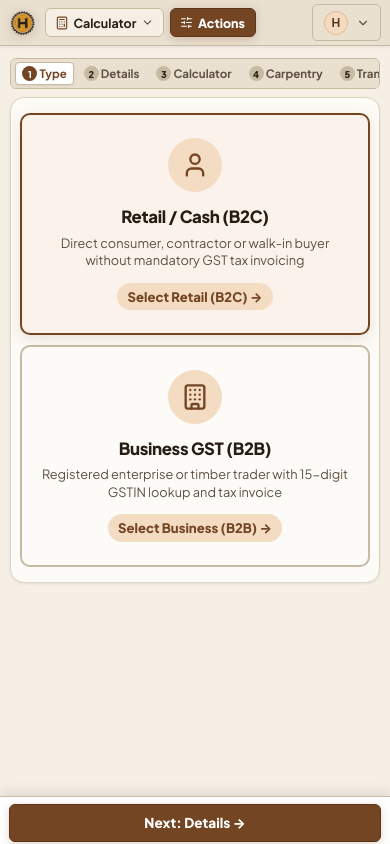
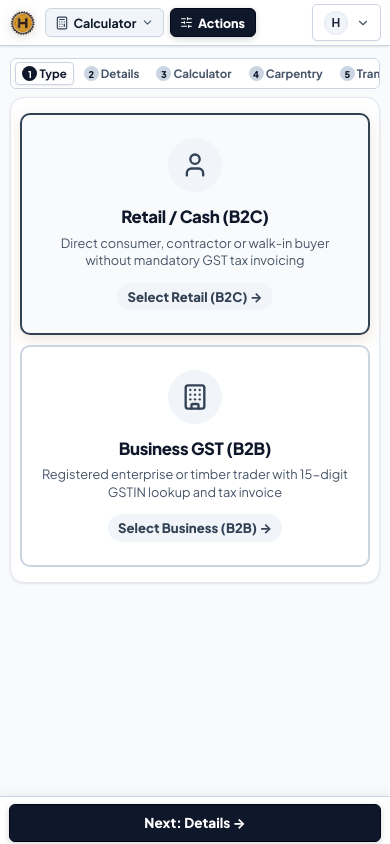
Before and after one commit to 20divine05/hindustan, a React (Vite) app: page / in a window 390 px wide. Built offline with nearby package versions, Linux system fonts and the light colour scheme.

Commit message:
Transform theme to sleek modern White and Silver executive look

```diff
--- a/src/components/Navbar.tsx
+++ b/src/components/Navbar.tsx
@@ -81,7 +81,7 @@ export const Navbar: React.FC<NavbarProps> = ({ currentView, onNavigate, activeS
                     fontSize: '0.62rem',
                     fontWeight: 700,
                     textTransform: 'uppercase',
-                    backgroundColor: 'rgba(140, 84, 43, 0.12)',
+                    backgroundColor: 'rgba(148, 163, 184, 0.15)',
                     border: '1px solid var(--primary-300)',
                     padding: '1px 5px',
                     borderRadius: '4px',
@@ -116,7 +116,7 @@ export const Navbar: React.FC<NavbarProps> = ({ currentView, onNavigate, activeS
                     fontSize: '0.78rem',
                     padding: '0.35rem 0.55rem',
                     borderRadius: '6px',
-                    backgroundColor: 'var(--bg-subtle, #f5efe6)',
+                    backgroundColor: 'var(--bg-subtle, #f1f5f9)',
                     border: '1px solid var(--border-medium)',
                     whiteSpace: 'nowrap'
                   }}
--- a/src/index.css
+++ b/src/index.css
@@ -1,49 +1,50 @@
 :root {
-  /* Warm Beige, Natural Sand, Saddle Leather, Cognac & Roasted Espresso */
-  --primary-950: #1b1007;
-  --primary-900: #2d1c0e;
-  --primary-850: #422814;
-  --primary-800: #58351b;
-  --primary-700: #734523;
-  --primary-600: #8c542b;
-  --primary-500: #a76534;
-  --primary-400: #c27c44;
-  --primary-300: #d6985f;
-  --primary-200: #e7ba8d;
-  --primary-100: #f4dcc2;
-  --primary-50: #fbf3eb;
-
-  --amber-600: #92400e;
-  --amber-500: #b45309;
-  --amber-400: #d97706;
-  --amber-300: #f59e0b;
-  --amber-100: #fef3c7;
-  --amber-50: #fffbeb;
-
-  --charcoal-950: #1b1713;
-  --charcoal-900: #2a231d;
-  --charcoal-800: #3c322a;
-  --charcoal-700: #51443a;
-  --charcoal-600: #6b5c50;
-  --charcoal-400: #938274;
-  --charcoal-200: #c9bea7;
-  --charcoal-100: #e2d9c8;
-  --charcoal-50: #f2ebe0;
-
-  /* The Beige Palette: Warm natural linen background, soft ivory cards */
-  --bg-page: #f5efe6;
-  --bg-surface: #eae0d0;
-  --bg-card: #fdfbf7;
-  --bg-card-hover: #f7f1e6;
-  --bg-input: #ffffff;
-
-  --border-light: #ded4c0;
-  --border-medium: #c7baa3;
-  --border-active: #8c542b;
-
-  --text-main: #261d15;
-  --text-muted: #5e5043;
-  --text-subtle: #857463;
+  /* Sleek Modern White & Silver Executive Palette */
+  --primary-950: #020617;
+  --primary-900: #0f172a; /* Slate 900: Deep contrast, executive buttons */
+  --primary-850: #1e293b;
+  --primary-800: #1e293b; /* Slate 800: Strong headings & crisp text */
+  --primary-700: #334155; /* Slate 700: Polished corporate slate */
+  --primary-600: #475569; /* Slate 600: Metallic silver-slate */
+  --primary-500: #64748b; /* Slate 500: Silver tone */
+  --primary-400: #94a3b8; /* Slate 400: Crisp silver accent */
+  --primary-300: #cbd5e1; /* Silver border / separator */
+  --primary-200: #e2e8f0; /* Soft silver boundary */
+  --primary-100: #f1f5f9; /* Frosted silver badge / active fill */
+  --primary-50: #f8fafc;  /* Luminous silver-white */
+
+  --amber-600: #1e293b;
+  --amber-500: #334155;
+  --amber-400: #475569;
+  --amber-300: #94a3b8;
+  --amber-100: #f1f5f9;
+  --amber-50: #f8fafc;
+
+  --charcoal-950: #020617;
+  --charcoal-900: #0f172a;
+  --charcoal-800: #1e293b;
+  --charcoal-700: #334155;
+  --charcoal-600: #475569;
+  --charcoal-400: #64748b;
+  --charcoal-200: #cbd5e1;
+  --charcoal-100: #e2e8f0;
+  --charcoal-50: #f8fafc;
+
+  /* Pure White & Silver Palette */
+  --bg-page: #f8fafc;       /* Crisp silver-tinted white canvas */
+  --bg-surface: #ffffff;    /* Pure crisp white surface */
+  --bg-card: #ffffff;       /* Pure white card */
+  --bg-card-hover: #f8fafc; /* Subtle silver hover */
+  --bg-subtle: #f1f5f9;     /* Soft silver container highlight */
+  --bg-input: #ffffff;      /* Pure white input */
+
+  --border-light: #e2e8f0;  /* Subtle silver hairline */
+  --border-medium: #cbd5e1; /* Clean crisp silver border */
+  --border-active: #0f172a; /* Deep professional slate active */
+
+  --text-main: #0f172a;     /* Deep slate for supreme readability */
+  --text-muted: #475569;    /* Clean medium slate */
+  --text-subtle: #64748b;   /* Muted silver slate */
   --text-inverse: #ffffff;
 
   --danger-500: #dc2626;
@@ -55,10 +56,11 @@
   --radius-lg: 14px;
   --radius-xl: 18px;
 
-  --shadow-sm: 0 1px 3px rgba(38, 29, 21, 0.08);
-  --shadow-md: 0 4px 14px rgba(38, 29, 21, 0.10);
-  --shadow-lg: 0 10px 28px rgba(38, 29, 21, 0.14);
-  --shadow-glow: 0 0 20px rgba(167, 101, 52, 0.20);
+  --shadow-xs: 0 1px 2px rgba(0, 0, 0, 0.04);
+  --shadow-sm: 0 1px 3px rgba(0, 0, 0, 0.06), 0 1px 2px rgba(0, 0, 0, 0.04);
+  --shadow-md: 0 4px 12px -1px rgba(0, 0, 0, 0.07), 0 2px 4px -2px rgba(0, 0, 0, 0.04);
+  --shadow-lg: 0 10px 24px -3px rgba(0, 0, 0, 0.08), 0 4px 8px -4px rgba(0, 0, 0, 0.03);
+  --shadow-glow: 0 0 16px rgba(148, 163, 184, 0.25);
 
   --font-main: 'Plus Jakarta Sans', system-ui, -apple-system, sans-serif;
   --font-mono: 'JetBrains Mono', monospace;
@@ -152,8 +154,8 @@ textarea {
 
 input:focus, select:focus, textarea:focus {
   outline: none;
-  border-color: var(--primary-600);
-  box-shadow: 0 0 0 3px rgba(140, 84, 43, 0.18);
+  border-color: var(--primary-700);
+  box-shadow: 0 0 0 3px rgba(15, 23, 42, 0.10);
 }
 
 input[type="number"]::-webkit-inner-spin-button,
@@ -182,14 +184,14 @@ input[type="number"] {
 }
 
 .btn-primary {
-  background-color: var(--primary-700);
+  background-color: var(--primary-900);
   color: #ffffff;
-  border-color: var(--primary-800);
-  box-shadow: 0 2px 8px rgba(115, 69, 35, 0.25);
+  border-color: var(--primary-950);
+  box-shadow: 0 2px 6px rgba(15, 23, 42, 0.18);
 }
 .btn-primary:hover:not(:disabled) {
-  background-color: var(--primary-600);
-  border-color: var(--primary-700);
+  background-color: var(--primary-800);
+  border-color: var(--primary-900);
   transform: translateY(-1px);
 }
 .btn-primary:active:not(:disabled) {
@@ -197,22 +199,23 @@ input[type="number"] {
 }
 
 .btn-secondary {
-  background-color: var(--bg-surface);
+  background-color: #ffffff;
   color: var(--text-main);
   border-color: var(--border-medium);
+  box-shadow: var(--shadow-xs);
 }
 .btn-secondary:hover:not(:disabled) {
-  background-color: #dfd4c2;
-  border-color: var(--border-active);
+  background-color: #f8fafc;
+  border-color: #94a3b8;
 }
 
 .btn-accent {
-  background-color: var(--amber-500);
+  background-color: var(--primary-800);
   color: #ffffff;
-  border-color: var(--amber-600);
+  border-color: var(--primary-900);
 }
 .btn-accent:hover:not(:disabled) {
-  background-color: var(--amber-400);
+  background-color: var(--primary-700);
 }
 
 .btn-danger {
@@ -231,7 +234,7 @@ input[type="number"] {
   border-color: transparent;
 }
 .btn-ghost:hover:not(:disabled) {
-  background-color: rgba(38, 29, 21, 0.07);
+  background-color: rgba(15, 23, 42, 0.06);
   color: var(--text-main);
 }
 
@@ -326,26 +329,26 @@ input[type="number"] {
 }
 
 .summary-card {
-  background: linear-gradient(145deg, #ffffff 0%, #f7f1e6 100%);
+  background: #ffffff;
   border: 1px solid var(--border-medium);
   border-radius: var(--radius-md);
   padding: 1.25rem;
   position: relative;
   overflow: hidden;
-  box-shadow: var(--shadow-sm);
+  box-shadow: var(--shadow-xs);
   display: flex;
   flex-direction: column;
   justify-content: space-between;
 }
 
 .summary-card.highlight {
-  border-color: rgba(217, 119, 6, 0.45);
-  background: linear-gradient(145deg, #fef9ee 0%, #faeccf 100%);
+  border-color: #cbd5e1;
+  background: linear-gradient(145deg, #ffffff 0%, #f1f5f9 100%);
 }
 
 .summary-card.highlight-cft {
-  border-color: rgba(167, 101, 52, 0.45);
-  background: linear-gradient(145deg, #fdf5ec 0%, #f3dec6 100%);
+  border-color: #cbd5e1;
+  background: linear-gradient(145deg, #ffffff 0%, #f1f5f9 100%);
 }
 
 .summary-label {
@@ -371,7 +374,7 @@ input[type="number"] {
 .summary-unit {
   font-size: 0.95rem;
   font-weight: 600;
-  color: var(--amber-600);
+  color: var(--primary-600);
   margin-left: 0.35rem;
 }
 
@@ -388,7 +391,7 @@ input[type="number"] {
   border-radius: var(--radius-md);
   border: 1px solid var(--border-medium);
   background-color: var(--bg-card);
-  box-shadow: var(--shadow-sm);
+  box-shadow: var(--shadow-xs);
   display: block;
 }
 
@@ -396,8 +399,8 @@ input[type="number"] {
   display: none;
   font-size: 0.75rem;
   color: var(--primary-700);
-  background-color: rgba(140, 84, 43, 0.08);
-  border: 1px solid var(--primary-200);
+  background-color: rgba(15, 23, 42, 0.05);
+  border: 1px solid var(--border-medium);
   padding: 5px 10px;
   border-radius: 6px;
   margin-bottom: 0.65rem;
@@ -415,7 +418,7 @@ input[type="number"] {
 }
 
 .calc-table th {
-  background-color: #e5dac7;
+  background-color: #f1f5f9;
   color: var(--text-main);
   font-weight: 800;
   font-size: 0.8rem;
@@ -434,7 +437,7 @@ input[type="number"] {
 }
 
 .calc-table tr:hover td {
-  background-color: rgba(167, 101, 52, 0.06);
+  background-color: rgba(241, 245, 249, 0.7);
 }
 
 .calc-table td.col-numeric {
@@ -444,13 +447,13 @@ input[type="number"] {
 }
 
 .calc-table td.col-cft {
-  color: #8c542b;
-  font-weight: 700;
+  color: #0f172a;
+  font-weight: 800;
   font-size: 1rem;
 }
 
 .calc-table td.col-sqft {
-  color: #b45309;
+  color: #334155;
   font-weight: 700;
 }
 
@@ -473,16 +476,17 @@ input[type="number"] {
 }
 
 .calc-input:focus {
-  border-color: var(--primary-600);
+  border-color: var(--primary-800);
   background-color: #ffffff;
-  box-shadow: 0 0 0 2px rgba(140, 84, 43, 0.2);
+  box-shadow: 0 0 0 2px rgba(15, 23, 42, 0.12);
 }
 
 /* Quick Dimension Entry Bar */
 .quick-add-bar {
-  background-color: #ebe0cf;
+  background-color: #ffffff;
   border: 1px solid var(--border-medium);
-  border-top: 2px solid var(--primary-600);
+  border-top: 2px solid var(--primary-900);
+  box-shadow: var(--shadow-xs);
   padding: 0.85rem 1rem;
   border-radius: var(--radius-md);
   display: flex;
@@ -757,7 +761,7 @@ input[type="number"] {
   display: flex;
   align-items: center;
   padding: 0.4rem 0.65rem;
-  background-color: #e5dac7;
+  background-color: #f1f5f9;
   border-radius: var(--radius-sm);
   font-size: 0.72rem;
   font-weight: 800;
@@ -774,12 +778,12 @@ input[type="number"] {
   border: 1px solid var(--border-light);
   border-radius: var(--radius-sm);
   padding: 0.6rem 0.65rem;
-  box-shadow: 0 1px 3px rgba(38, 29, 21, 0.04);
+  box-shadow: 0 1px 3px rgba(0, 0, 0, 0.04);
   transition: background-color 0.15s ease;
 }
 
 .mobile-tally-item:nth-child(even) {
-  background-color: #faf6ee;
+  background-color: #f8fafc;
 }
 
 .mobile-sn {
@@ -1210,15 +1214,15 @@ input[type="number"] {
 }
 
 .calc-step-tab:hover {
-  background-color: rgba(140, 84, 43, 0.08);
+  background-color: rgba(15, 23, 42, 0.05);
   color: var(--text-main);
 }
 
 .calc-step-tab.active {
   background-color: #ffffff;
   border-color: var(--border-medium);
-  color: var(--primary-700);
-  box-shadow: 0 1px 3px rgba(38, 29, 21, 0.08);
+  color: var(--primary-900);
+  box-shadow: 0 1px 3px rgba(0, 0, 0, 0.08);
 }
 
 .step-num {
@@ -1243,14 +1247,14 @@ input[type="number"] {
 }
 
 .calc-step-tab.active .step-num {
-  background-color: var(--primary-700);
+  background-color: var(--primary-900);
   color: #ffffff;
 }
 
 .step-badge {
   font-size: 0.68rem;
   background-color: var(--primary-100);
-  color: var(--primary-800);
+  color: var(--primary-900);
   padding: 1px 5px;
   border-radius: 10px;
   font-weight: 700;
@@ -1892,7 +1896,7 @@ input[type="number"] {
 }
 
 .calc-charge-card {
-  background: var(--bg-subtle, #fbf7ee);
+  background: var(--bg-subtle, #f8fafc);
   padding: 0.75rem 0.85rem;
   border-radius: 8px;
   border: 1px solid var(--border-light);
@@ -1950,7 +1954,7 @@ input[type="number"] {
 
 /* 7. Step 4 GST & Discount Elements */
 .calc-subtotal-banner {
-  background: var(--bg-subtle, #fbf7ee);
+  background: var(--bg-subtle, #f8fafc);
   padding: 0.6rem 0.85rem;
   border-radius: 8px;
   border: 1px solid var(--border-medium);
@@ -2056,7 +2060,7 @@ input[type="number"] {
 }
 
 .calc-grand-total-banner {
-  background-color: var(--primary-800, #3c2a1e);
+  background-color: var(--primary-900, #0f172a);
   color: #ffffff;
   padding: 0.45rem 0.75rem;
   border-radius: 6px;
@@ -2078,7 +2082,7 @@ input[type="number"] {
   font-size: 1.15rem;
   font-weight: 900;
   letter-spacing: 0.02em;
-  color: #fef08a;
+  color: #ffffff;
   line-height: 1.15;
 }
 
@@ -2287,7 +2291,7 @@ input[type="number"] {
     background: rgba(255, 255, 255, 0.98);
     backdrop-filter: blur(8px);
     border-top: 1px solid var(--border-medium);
-    box-shadow: 0 -3px 12px rgba(38, 29, 21, 0.12);
+    box-shadow: 0 -2px 10px rgba(0, 0, 0, 0.06);
     z-index: 994;
   }
 
@@ -2311,7 +2315,7 @@ input[type="number"] {
   .calc-dock-next {
     flex: 1;
     padding: 0 1rem;
-    box-shadow: 0 2px 8px rgba(140, 84, 43, 0.25);
+    box-shadow: 0 2px 6px rgba(15, 23, 42, 0.18);
   }
 }
 
--- a/src/pages/CalculatorPage.tsx
+++ b/src/pages/CalculatorPage.tsx
@@ -1409,7 +1409,7 @@ export const CalculatorPage: React.FC<CalculatorPageProps> = ({
                       right: 0,
                       zIndex: 99,
                       backgroundColor: 'var(--bg-card, #ffffff)',
-                      border: '1px solid var(--border-medium, #c2b59b)',
+                      border: '1px solid var(--border-medium, #cbd5e1)',
                       borderRadius: '6px',
                       boxShadow: '0 8px 24px rgba(0, 0, 0, 0.16)',
                       maxHeight: '200px',
@@ -1417,14 +1417,14 @@ export const CalculatorPage: React.FC<CalculatorPageProps> = ({
                       marginTop: '4px'
                     }}
                   >
-                    <div style={{ padding: '0.3rem 0.6rem', fontSize: '0.7rem', fontWeight: 700, color: 'var(--text-muted)', backgroundColor: 'var(--bg-subtle, #f5efe6)', borderBottom: '1px solid var(--border-light)' }}>
+                    <div style={{ padding: '0.3rem 0.6rem', fontSize: '0.7rem', fontWeight: 700, color: 'var(--text-muted)', backgroundColor: 'var(--bg-subtle, #f1f5f9)', borderBottom: '1px solid var(--border-light)' }}>
                       Saved Customers (Click to auto-fill)
                     </div>
                     {customerSuggestions.map((c, i) => (
                       <div
                         key={i}
                         onMouseDown={() => handleSelectCustomer(c)}
-                        onMouseEnter={(e) => (e.currentTarget.style.backgroundColor = 'var(--primary-50, #fcf7f0)')}
+                        onMouseEnter={(e) => (e.currentTarget.style.backgroundColor = 'var(--primary-50, #f1f5f9)')}
                         onMouseLeave={(e) => (e.currentTarget.style.backgroundColor = 'transparent')}
                         style={{
                           padding: '0.5rem 0.65rem',
--- a/src/pages/HistoryPage.tsx
+++ b/src/pages/HistoryPage.tsx
@@ -544,7 +544,7 @@ export const HistoryPage: React.FC<HistoryPageProps> = ({
                 display: 'flex',
                 alignItems: 'center',
                 justifyContent: 'space-between',
-                backgroundColor: 'var(--bg-subtle, #fbf7ee)',
+                backgroundColor: 'var(--bg-subtle, #f8fafc)',
                 borderRadius: '6px',
                 padding: '0.35rem 0.55rem',
                 fontSize: '0.78rem',
```
Also changed, not shown: src/components/MeasurementTable.tsx (+6 -6 lines).
